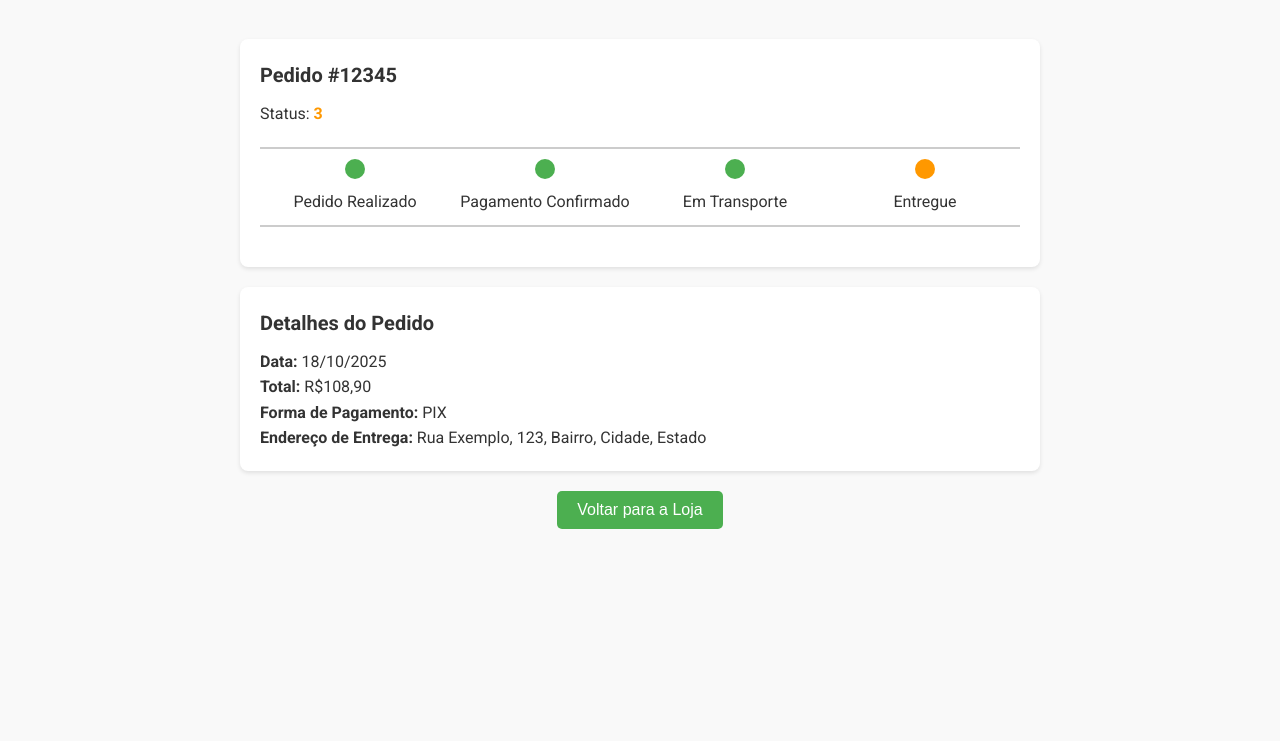
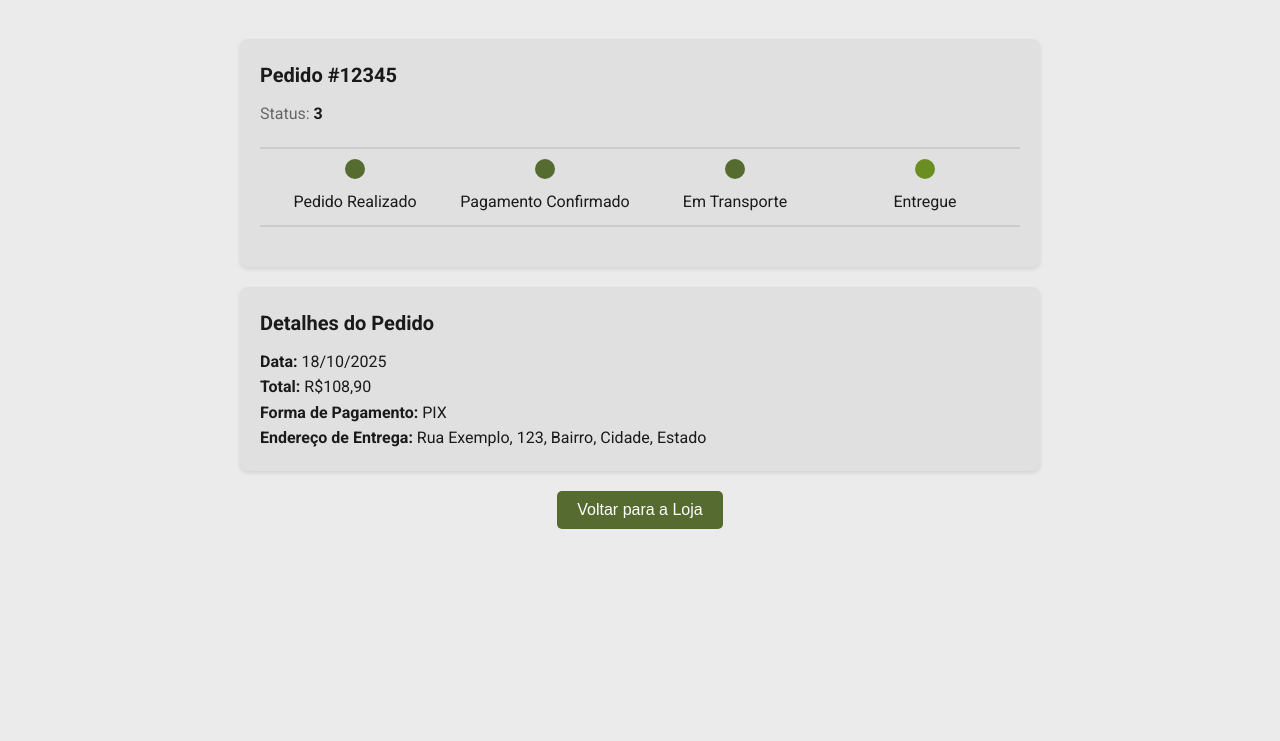
Before and after one commit to ICEI-PUC-Minas-PMV-ADS/pmv-ads-2025-2-e1-proj-web-t8-loja-online, a plain HTML site: page codigo-fonte/statusPedido/status-pedido.html in a window 1280 px wide. Shown: the part 59-800 px from the top of the page. Drawn offline with Linux system fonts and the light colour scheme; files whose address does not match are found by name.

Commit message:
mudança de cores

```diff
--- a/codigo-fonte/statusPedido/style.css
+++ b/codigo-fonte/statusPedido/style.css
@@ -1,4 +1,3 @@
-/* Reset básico */
 body, h1, h2, p, ul, li, button {
   margin: 0;
   padding: 0;
@@ -8,8 +7,8 @@ body, h1, h2, p, ul, li, button {
 /* Corpo da página */
 body {
   font-family: 'Roboto', sans-serif;
-  background-color: #f9f9f9;
-  color: #333;
+  background-color: #ebebeb; /* fundo */
+  color: #1a1a1a; /* cor texto principal */
   line-height: 1.6;
 }
 
@@ -18,7 +17,7 @@ body {
   display: flex;
   justify-content: space-between;
   align-items: center;
-  background-color: #4caf50;
+  background-color: #556b2f; /* alinhado ao botão */
   color: #fff;
   padding: 10px 20px;
 }
@@ -42,7 +41,7 @@ body {
 
 /* Cartão */
 .card {
-  background: #fff;
+  background: #e0e0e0; /* cor do card */
   border-radius: 8px;
   box-shadow: 0 2px 4px rgba(0, 0, 0, 0.1);
   padding: 20px;
@@ -55,14 +54,24 @@ body {
   margin-bottom: 10px;
 }
 
+/* Inputs */
+input, textarea, select {
+  background-color: #f2f2f2; /* cor input */
+  border: 1px solid #cccccc; /* cor borda */
+  color: #1a1a1a;
+  padding: 8px;
+  border-radius: 4px;
+  font-family: inherit;
+}
+
 /* Barra de progresso */
 .progress-bar {
   display: flex;
   justify-content: space-between;
   margin: 20px 0;
   padding: 10px 0;
-  border-top: 2px solid #ccc;
-  border-bottom: 2px solid #ccc;
+  border-top: 2px solid #cccccc; /* cor borda */
+  border-bottom: 2px solid #cccccc;
 }
 
 .progress-step {
@@ -75,18 +84,18 @@ body {
   content: '';
   width: 20px;
   height: 20px;
-  background-color: #ccc;
+  background-color: #cccccc; /* cor padrão */
   border-radius: 50%;
   display: block;
   margin: 0 auto 10px;
 }
 
 .progress-step.completed::before {
-  background-color: #4caf50;
+  background-color: #556b2f; /* cor botão (completado) */
 }
 
 .progress-step.active::before {
-  background-color: #ff9800;
+  background-color: #6b8e23; /* cor botão hover (ativo) */
 }
 
 .progress-step:not(:last-child)::after {
@@ -96,23 +105,24 @@ body {
   right: -50%;
   width: 100%;
   height: 2px;
-  background-color: #ccc;
+  background-color: #cccccc; /* cor borda */
   z-index: -1;
 }
 
 .progress-step.completed + .progress-step::after {
-  background-color: #4caf50;
+  background-color: #556b2f; /* conector completado */
 }
 
 /* Status do pedido */
 .order-status {
   font-size: 16px;
   margin: 10px 0;
+  color: #666666; /* texto suave */
 }
 
 .status-label {
   font-weight: bold;
-  color: #ff9800;
+  color: #1a1a1a; /* texto principal */
 }
 
 /* Botão */
@@ -121,8 +131,8 @@ body {
 }
 
 .btn-primary {
-  background-color: #4caf50;
-  color: #fff;
+  background-color: #556b2f; /* cor botão */
+  color: #ffffff; /* cor texto botão */
   border: none;
   padding: 10px 20px;
   border-radius: 5px;
@@ -132,5 +142,5 @@ body {
 }
 
 .btn-primary:hover {
-  background-color: #45a049;
+  background-color: #6b8e23; /* cor botão hover */
 }
```
